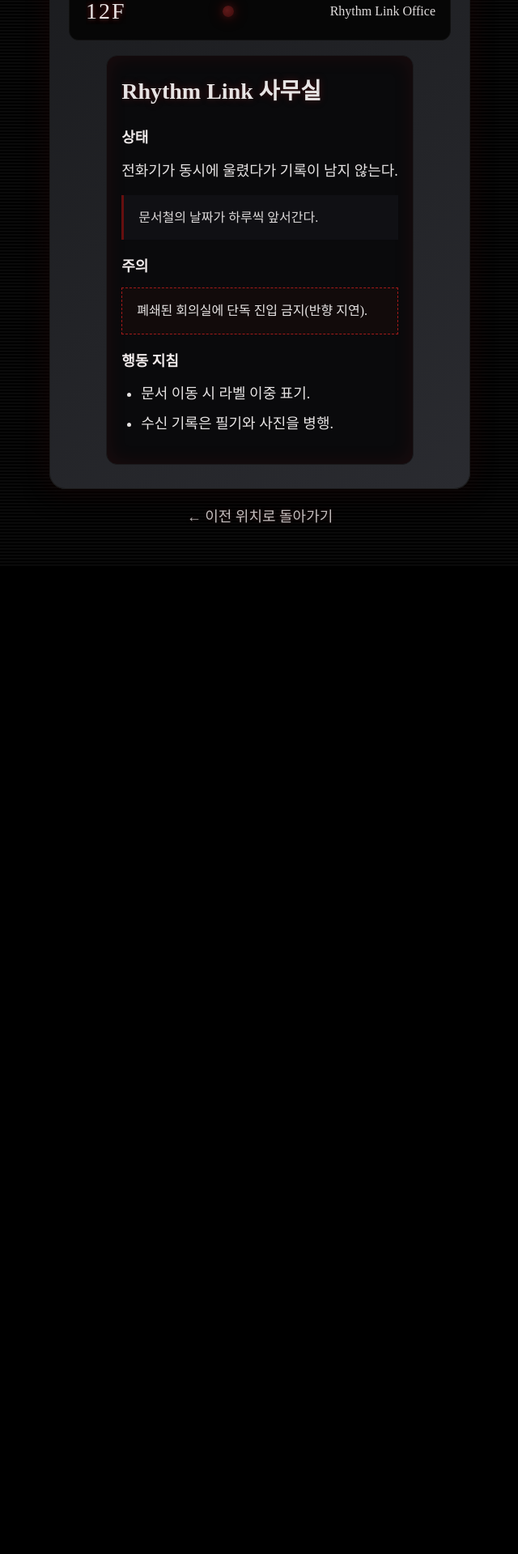
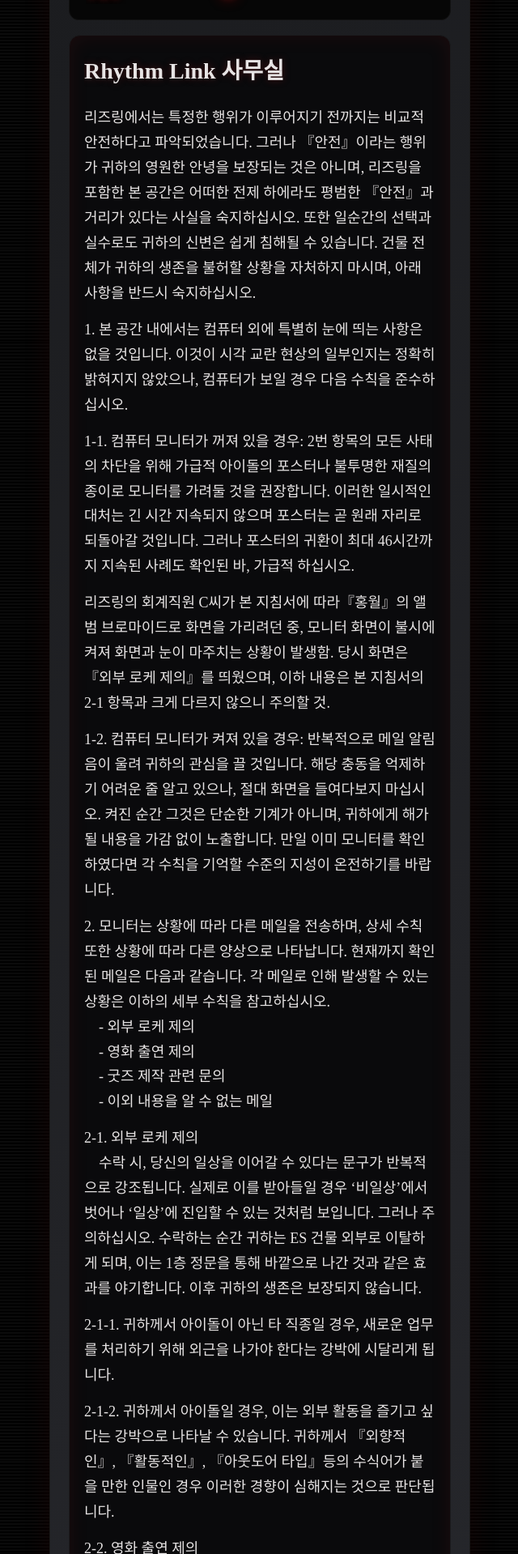
Before and after one commit to KJW-623/YOURCAST, a React (Create React App) app: page /manual/9f/12/office in a window 1280 px wide. Shown: the part 101-2020 px from the top of the page at 81% size, without its empty margins (319-959 px from the left). Before the commit the page ends 800 px from the top, so only its background shows below. Built offline with nearby package versions, Linux system fonts and the light colour scheme; a web font is replaced by a local one.

Commit message:
12층 지침서

```diff
--- a/src/Home/manual/floor/Floor12Hub.js
+++ b/src/Home/manual/floor/Floor12Hub.js
@@ -14,8 +14,8 @@
 
                 <div className="hub-grid">
                     <button className="hub-card" onClick={() => navigate('/manual/9f/12/office')}>
-                        <div className="hub-title">Rhythm Link 사무실</div>
-                        <div className="hub-sub">문서 보관 / 통신</div>
+                        <div className="hub-title">Rhythm Link</div>
+                        <div className="hub-sub">제안 여부</div>
                     </button>
 
                     <button className="hub-card" onClick={() => navigate('/manual/9f/12/garden')}>
--- a/src/Home/manual/floor/Floor12Office.js
+++ b/src/Home/manual/floor/Floor12Office.js
@@ -17,27 +17,48 @@
                     <h1 className="doc-title">Rhythm Link 사무실</h1>
 
                     <div className="doc-section">
-                        <h2>상태</h2>
-                        <p className="doc-p">전화기가 동시에 울렸다가 기록이 남지 않는다.</p>
-                        <span className="doc-note">문서철의 날짜가 하루씩 앞서간다.</span>
-                    </div>
+                        <p className="doc-p">리즈링에서는 특정한 행위가 이루어지기 전까지는 비교적 안전하다고 파악되었습니다. 그러나 『안전』이라는 행위가 귀하의 영원한 안녕을 보장되는 것은 아니며, 리즈링을 포함한 본 공간은 어떠한 전제 하에라도 평범한 『안전』과 거리가 있다는 사실을 숙지하십시오. 또한 일순간의 선택과 실수로도 귀하의 신변은 쉽게 침해될 수 있습니다. 건물 전체가 귀하의 생존을 불허할 상황을 자처하지 마시며, 아래 사항을 반드시 숙지하십시오.</p>
 
-                    <div className="doc-section">
-                        <h2>주의</h2>
-                        <div className="doc-warning">폐쇄된 회의실에 단독 진입 금지(반향 지연).</div>
-                    </div>
+                        <p className="doc-p">1. 본 공간 내에서는 컴퓨터 외에 특별히 눈에 띄는 사항은 없을 것입니다. 이것이 시각 교란 현상의 일부인지는 정확히 밝혀지지 않았으나, 컴퓨터가 보일 경우 다음 수칙을 준수하십시오.</p>
 
-                    <div className="doc-section">
-                        <h2>행동 지침</h2>
-                        <ul>
-                            <li>문서 이동 시 라벨 이중 표기.</li>
-                            <li>수신 기록은 필기와 사진을 병행.</li>
-                        </ul>
+                        <p className="doc-p">1-1. 컴퓨터 모니터가 꺼져 있을 경우: 2번 항목의 모든 사태의 차단을 위해 가급적 아이돌의 포스터나 불투명한 재질의 종이로 모니터를 가려둘 것을 권장합니다. 이러한 일시적인 대처는 긴 시간 지속되지 않으며 포스터는 곧 원래 자리로 되돌아갈 것입니다. 그러나 포스터의 귀환이 최대 46시간까지 지속된 사례도 확인된 바, 가급적 하십시오.</p>
+
+                        <p className="doc-p">리즈링의 회계직원 C씨가 본 지침서에 따라『홍월』의 앨범 브로마이드로 화면을 가리려던 중, 모니터 화면이 불시에 켜져 화면과 눈이 마주치는 상황이 발생함. 당시 화면은 『외부 로케 제의』를 띄웠으며, 이하 내용은 본 지침서의 2-1 항목과 크게 다르지 않으니 주의할 것.</p>
+
+                        <p className="doc-p">1-2. 컴퓨터 모니터가 켜져 있을 경우: 반복적으로 메일 알림음이 울려 귀하의 관심을 끌 것입니다. 해당 충동을 억제하기 어려운 줄 알고 있으나, 절대 화면을 들여다보지 마십시오. 켜진 순간 그것은 단순한 기계가 아니며, 귀하에게 해가 될 내용을 가감 없이 노출합니다. 만일 이미 모니터를 확인하였다면 각 수칙을 기억할 수준의 지성이 온전하기를 바랍니다.</p>
+
+                        <p className="doc-p">2. 모니터는 상황에 따라 다른 메일을 전송하며, 상세 수칙 또한 상황에 따라 다른 양상으로 나타납니다. 현재까지 확인된 메일은 다음과 같습니다. 각 메일로 인해 발생할 수 있는 상황은 이하의 세부 수칙을 참고하십시오.
+                            <br/> - 외부 로케 제의
+                            <br/> - 영화 출연 제의
+                            <br/> - 굿즈 제작 관련 문의
+                            <br/> - 이외 내용을 알 수 없는 메일</p>
+
+                        <p className="doc-p">2-1. 외부 로케 제의
+                            <br/> 수락 시, 당신의 일상을 이어갈 수 있다는 문구가 반복적으로 강조됩니다. 실제로 이를 받아들일 경우 ‘비일상’에서 벗어나 ‘일상’에 진입할 수 있는 것처럼 보입니다. 그러나 주의하십시오. 수락하는 순간 귀하는 ES 건물 외부로 이탈하게 되며, 이는 1층 정문을 통해 바깥으로 나간 것과 같은 효과를 야기합니다. 이후 귀하의 생존은 보장되지 않습니다.</p>
+
+                        <p className="doc-p">2-1-1. 귀하께서 아이돌이 아닌 타 직종일 경우, 새로운 업무를 처리하기 위해 외근을 나가야 한다는 강박에 시달리게 됩니다.</p>
+
+                        <p className="doc-p">2-1-2. 귀하께서 아이돌일 경우, 이는 외부 활동을 즐기고 싶다는 강박으로 나타날 수 있습니다. 귀하께서 『외향적인』, 『활동적인』, 『아웃도어 타입』등의 수식어가 붙을 만한 인물인 경우 이러한 경향이 심해지는 것으로 판단됩니다.</p>
+
+                        <p className="doc-p">2-2. 영화 출연 제의
+                            <br/> 가장 주의해야 할 항목입니다. 해당 메일을 열람하는 즉시, 빌딩 전체가 어느 극단 소유 하에 놓이게 되며 상세한 배후는 파악되지 않았습니다. 곧바로 『오디션』이라는 이름의 의식이 개시되며, 이에 응한 인물 중 생존 사례는 지금까지 단 한 건도 확인되지 않았습니다. 만약 누군가 이 제의에 응하려 한다면 즉시 말리십시오. 제의에 응하려 하는 인물은 높은 확률로 잠정 사망 처리되나, 아직은 희망을 놓을 때가 아닙니다.</p>
+
+                        <p className="doc-p">2-3. 굿즈 제작 관련 문의
+                            <br/> 전례가 1번뿐인, 매우 드물게 발생하는 사례입니다. 이하 해당 사례의 내용을 요약하여 기록합니다.</p>
+
+                        <p className="doc-p">평소 V 유닛 소속 아이돌 K군의 팬을 자처한 코즈프로 사무직 직원 A씨가 팬레터 형식의 굿즈 제작 질의에 대해 긍정적인 답변을 회신한 사실이 기록됨. 해당 회신은 '응원합니다', '앞으로도 잘 부탁드립니다' 등 통상적인 격려성 표현으로 구성됨. A씨의 해당 답변 발송 직후, K군이 돌연 실종 처리됨. 목격자 진술 및 CCTV 기록 또한 확인되지 않음. 이후 코즈프로 본사에 '샘플 굿즈'라는 명목으로 배송된 물품이 도착했으며, 외형상은 K군을 모티브로 한 누이구루미였음.</p>
+
+                        <p className="doc-p">정밀 조사 결과, 굿즈 표면 및 내부에서 K군의 표피세포 및 혈액 성분이 검출됨. 혈액은 인위적으로 첨가된 것이 아니라, 굿즈 자체가 체액을 포함한 유기적 구조를 일부 갖추고 있었던 것으로 판단됨. 현재까지 해당 누이구루미는 자체 보존성을 갖추고 있으며, 시간이 경과해도 변질·부패 현상이 발생하지 않음. 또한 굿즈 내부에 남아 있는 혈액은 반복적으로 미세한 재생 현상을 보이고 있음.</p>
+
+                        <p className="doc-p">2-4. 내용을 알 수 없는 항목
+                            <br/> 그 존재 자체를 확신할 수 없으며, 극히 드문 확률로 나타나는 것으로 추정됩니다. 메일을 본 것으로 추정되는 N군은 메일을 보는 즉시 비명을 지르다가 자신의 목을 꺾고 사망하였으며, 이에 따라 N군이 본 메일은 기존의 양상과 다른 행동을 불러일으키는 것으로 판단됩니다. 지금까지 관측된 횟수가 N군의 사례 한 번뿐이라는 점에서 상세한 내용을 알 수 없습니다. 만일 귀하께서 위 항목에 해당되지 않는 메일을 발견하셨다면 위 지침서의 모든 항목이 무의미할 것으로 판단됩니다. 귀하께 심심한 위로의 말씀을 전합니다.</p>
                     </div>
                 </div>
             </div>
 
-            <button className="back-link" onClick={() => navigate('/manual/9f/12')}>← 이전 위치로 돌아가기</button>
+            <button className="back-link" onClick={() => navigate('/manual/9f/12')}>
+                ← 이전 위치로 돌아가기
+            </button>
         </div>
     );
 }
```
